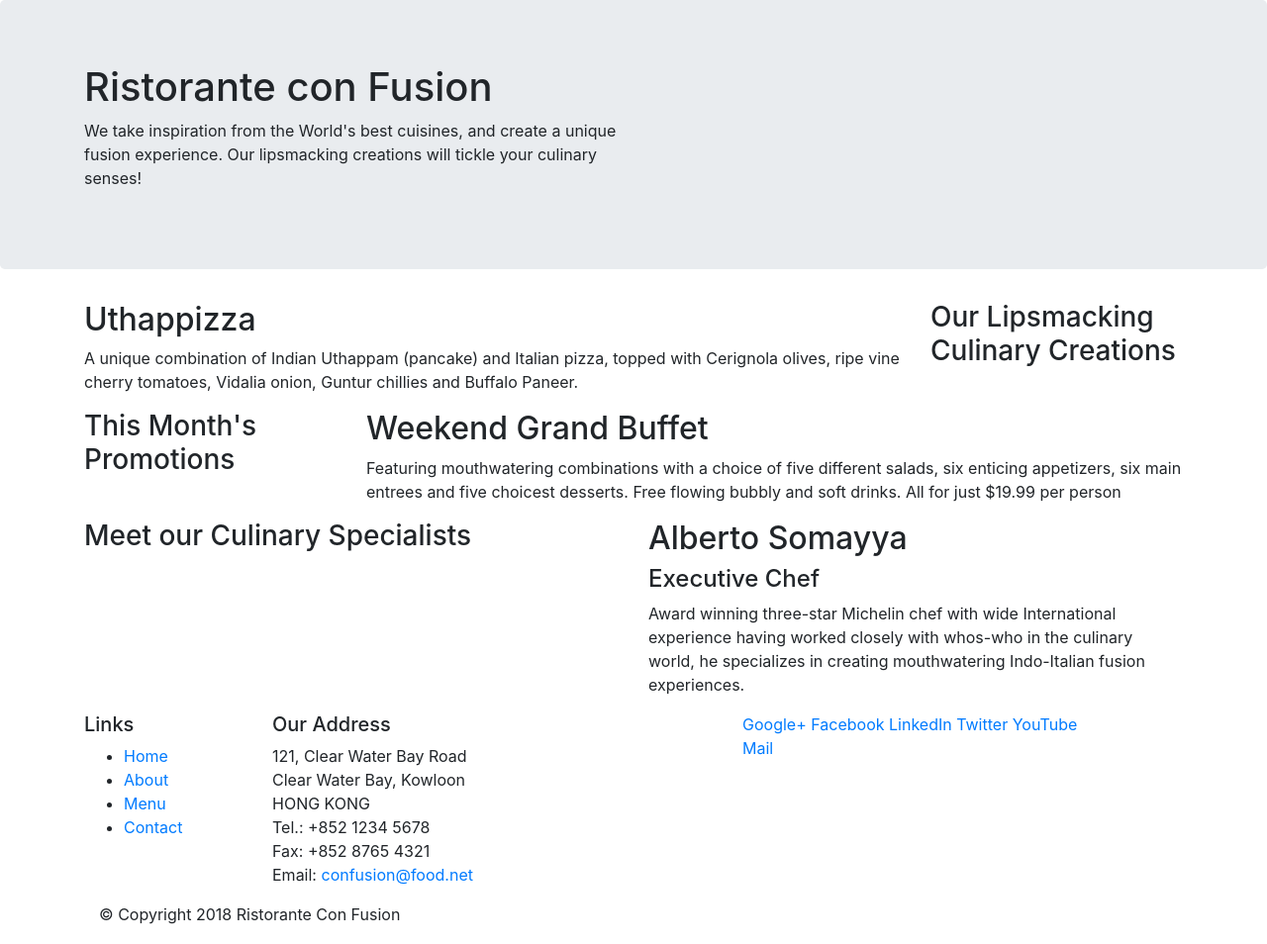
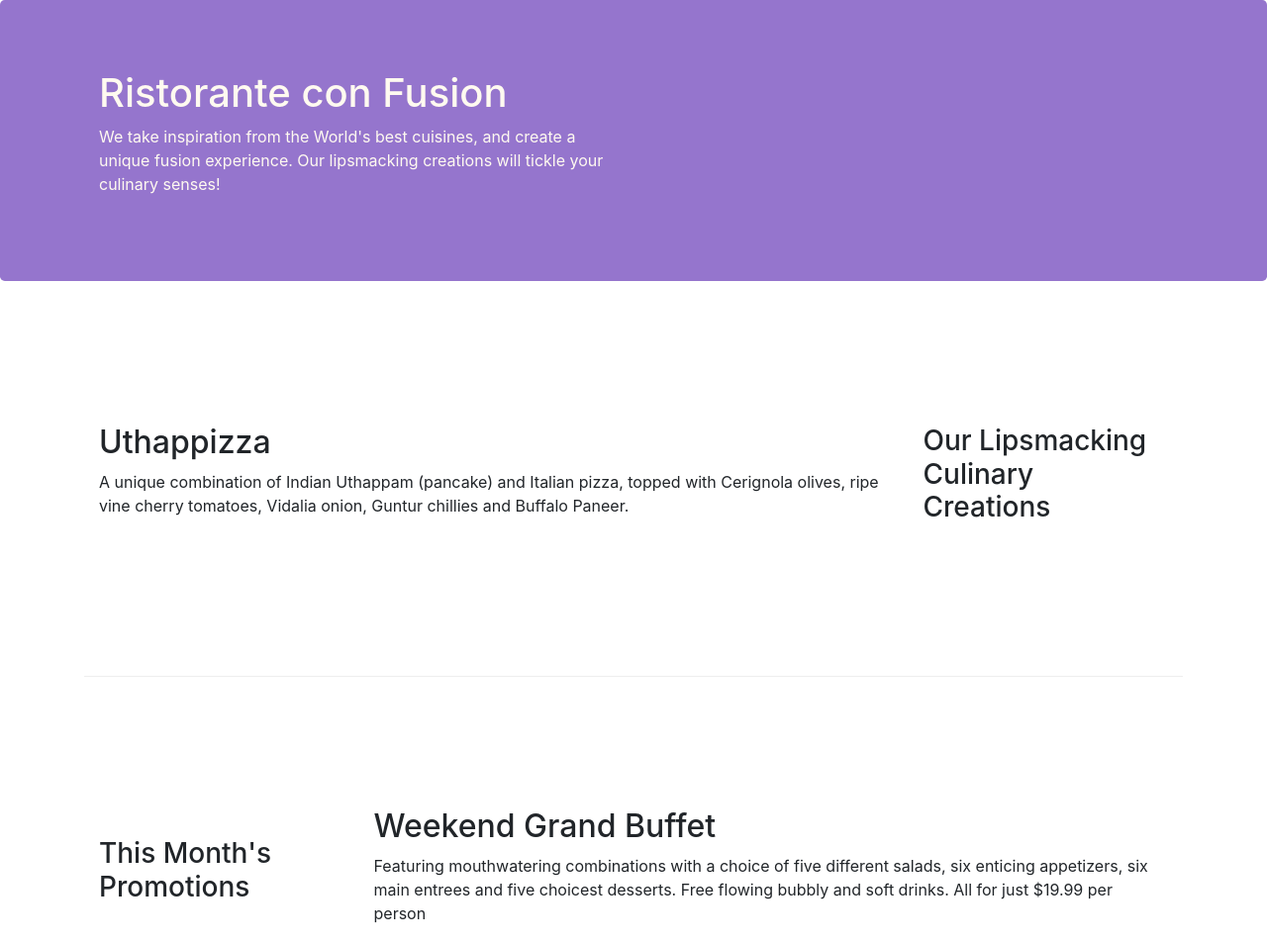
Before and after one commit to Lwalters7/bootstrap-test, a website: page index.html in a window 1280 px wide. Shown: the top 954 px of the page at 99% size. Drawn offline with nearby package versions, Linux system fonts and the light colour scheme.

Commit message:
Bootstrap Grid Part2

```diff
--- /dev/null
+++ b/css/styles.css
@@ -0,0 +1,27 @@
+.row-header{
+    margin:0px auto;
+    padding:0px;
+}
+
+.row-content {
+    margin:0px auto;
+    padding: 50px 0px 50px 0px;
+    border-bottom: 1px ridge;
+    min-height:400px;
+}
+.footer{
+    background-color: #D1C4E9;
+    margin:0px auto;
+    padding: 20px 0px 20px 0px;
+}
+.jumbotron{
+    padding:70px 30px 70px 30px;
+    margin:0px auto;
+    background:#9575CD;
+    color:floralwhite;
+}
+address{
+    font-size:80%;
+    margin:0px;
+    color:#0f0f0f;
+}
--- a/index.html
+++ b/index.html
@@ -8,6 +8,8 @@
          <meta http-equiv="x-ua-compatible" content="ie=edge">
          <!-- Bootstrap CSS -->
          <link rel="stylesheet" href="node_modules/bootstrap/dist/css/bootstrap.min.css">
+         <link href="css/styles.css" rel="stylesheet">
+
     <title>Ristorante Con Fusion</title>
 </head>
 
@@ -15,7 +17,7 @@
 
     <header class="jumbotron">
         <div class="container">
-            <div class="row">
+            <div class="row row-header">
                 <div class="col-12 col-sm-6">
                     <h1>Ristorante con Fusion</h1>
                     <p>We take inspiration from the World's best cuisines, and create a unique fusion experience. Our lipsmacking creations will tickle your culinary senses!</p>
@@ -27,7 +29,7 @@
     </header>
 
     <div class="container">
-        <div class="row">
+        <div class="row row-content align-items-center">
             <div class="col-12 col-sm-4 order-sm-last col-md-3">
                 <h3>Our Lipsmacking Culinary Creations</h3>
             </div>
@@ -37,7 +39,7 @@
             </div>
         </div>
 
-        <div class="row">
+        <div class="row row-content align-items-center">
             <div class="col-12 col-sm-4 col-md-3">
                 <h3>This Month's Promotions</h3>
             </div>
@@ -47,7 +49,7 @@
             </div>
         </div>
 
-        <div class="row">
+        <div class="row row-content align-items-center">
             <div class="col col-sm order-sm-first col-md">
                 <h3>Meet our Culinary Specialists</h3>
             </div>
@@ -59,11 +61,12 @@
         </div>
     </div>
 
-    <footer>
+    <footer class="footer">
         <div class="container">
             <div class="row">
-                <div class="col-4 col-sm-2">                     <h5>Links</h5>
-                    <ul>
+                <div class="col-4 offset-1 col-sm-2">
+                    <h5>Links</h5>
+                    <ul class="list-unstyled">
                         <li><a href="#">Home</a></li>
                         <li><a href="#">About</a></li>
                         <li><a href="#">Menu</a></li>
@@ -80,7 +83,8 @@
 		              Email: <a href="mailto:confusion@food.net">confusion@food.net</a>
 		           </address>
                 </div>
-                <div class="col-12 col-sm-4">                    <div>
+                <div class="col-12 col-sm-4 align-self-center">
+                    <div class="text-center">
                         <a href="http://google.com/+">Google+</a>
                         <a href="http://www.facebook.com/profile.php?id=">Facebook</a>
                         <a href="http://www.linkedin.com/in/">LinkedIn</a>
@@ -90,8 +94,8 @@
                     </div>
                 </div>
            </div>
-           <div class="col-auto">
-                <div>
+           <div class="row justify-content-center">
+                <div class="col-auto">
                     <p>© Copyright 2018 Ristorante Con Fusion</p>
                 </div>
            </div>
```
